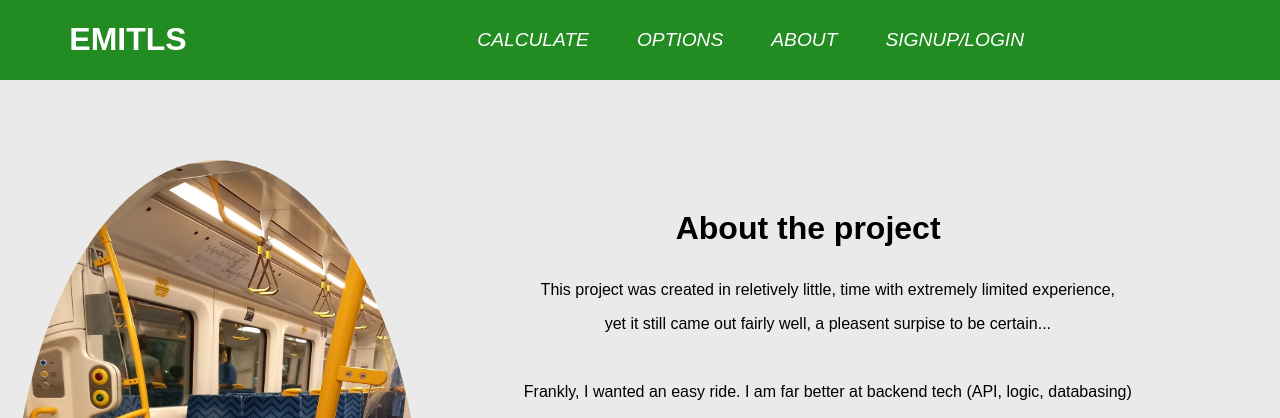
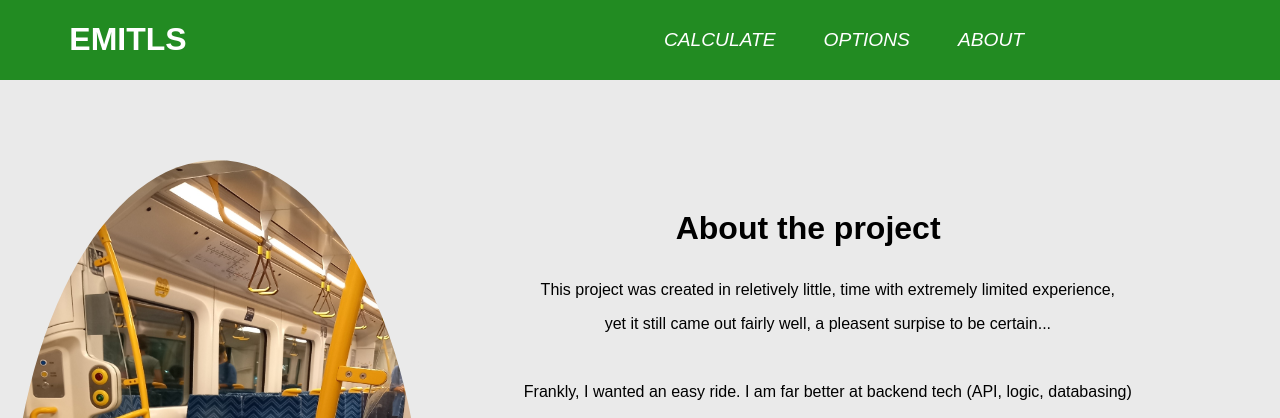
Before and after one commit to FJTDL/emitls, a Django app: page /about in a window 1280 px wide; the page is wider, and only the part inside the window is pictured. Shown: the top 418 px of that part. Run offline with Django 3.2, Linux system fonts and the light colour scheme.

Commit message:
Fixed my stupidity

```diff
--- a/emitls/emission_calculator/static/emission_calculator/styles.css
+++ b/emitls/emission_calculator/static/emission_calculator/styles.css
@@ -160,15 +160,6 @@ nav a:hover{
 	border: 1px solid #228B22;
 }
 
-.signup-form {
-	position: relative;
-	top: 200px;
-	display: flex;
-	width: 420px;
-	flex-direction: column;
-	margin: auto;
-}
-
 .row {
   display: flex;
 }
--- a/emitls/emission_calculator/templates/emission_calculator/base.html
+++ b/emitls/emission_calculator/templates/emission_calculator/base.html
@@ -16,7 +16,6 @@
           <li><a href="{% url 'calculate' %}" >Calculate</a></li>
           <li><a href="{% url 'options' %}">Options</a></li>
           <li><a href="{% url 'about' %}">About</a></li>
-          <li><a href="{% url 'signup' %}">Signup/Login</a></li>
         </ul>
       </nav>
     </header>
--- a/emitls/emission_calculator/urls.py
+++ b/emitls/emission_calculator/urls.py
@@ -11,5 +11,4 @@ urlpatterns = [
   path('electric', views.electric, name='electric'),
   path('provider', views.provider, name='provider'),
   path('reduce_reuse_recycle', views.reduce_reuse_recycle, name='reduce_reuse_recycle'),
-  path('signup', views.SignUp.as_view(), name='signup'),
 ]
--- a/emitls/emission_calculator/views.py
+++ b/emitls/emission_calculator/views.py
@@ -1,9 +1,7 @@
 from django.shortcuts import render
 from django import forms
-from django.views.generic.edit import CreateView
-from django.contrib.auth.forms import UserCreationForm
-from django.urls import reverse_lazy
-
+from django.http.response import HttpResponseRedirect
+from colorama import Fore
 
 class YesNoForm(forms.Form):
     electric_car = forms.TypedChoiceField(coerce=lambda x: x =='True', choices=((False, 'No'), (True, 'Yes')))
@@ -62,12 +60,3 @@ def output(request):
     "rrr": request.POST['reduce_reuse_recycle'],
     "budget": int(request.POST['budget']),
   })
-
-
-# Class based views
-
-
-class SignUp(CreateView):
-  form_class = UserCreationForm
-  success_url = reverse_lazy("login")
-  template_name = "emission_calculator/signup.html"
```
Also changed, not shown: emitls/emission_calculator/templates/emission_calculator/signup.html (deleted, +0 -17 lines).
